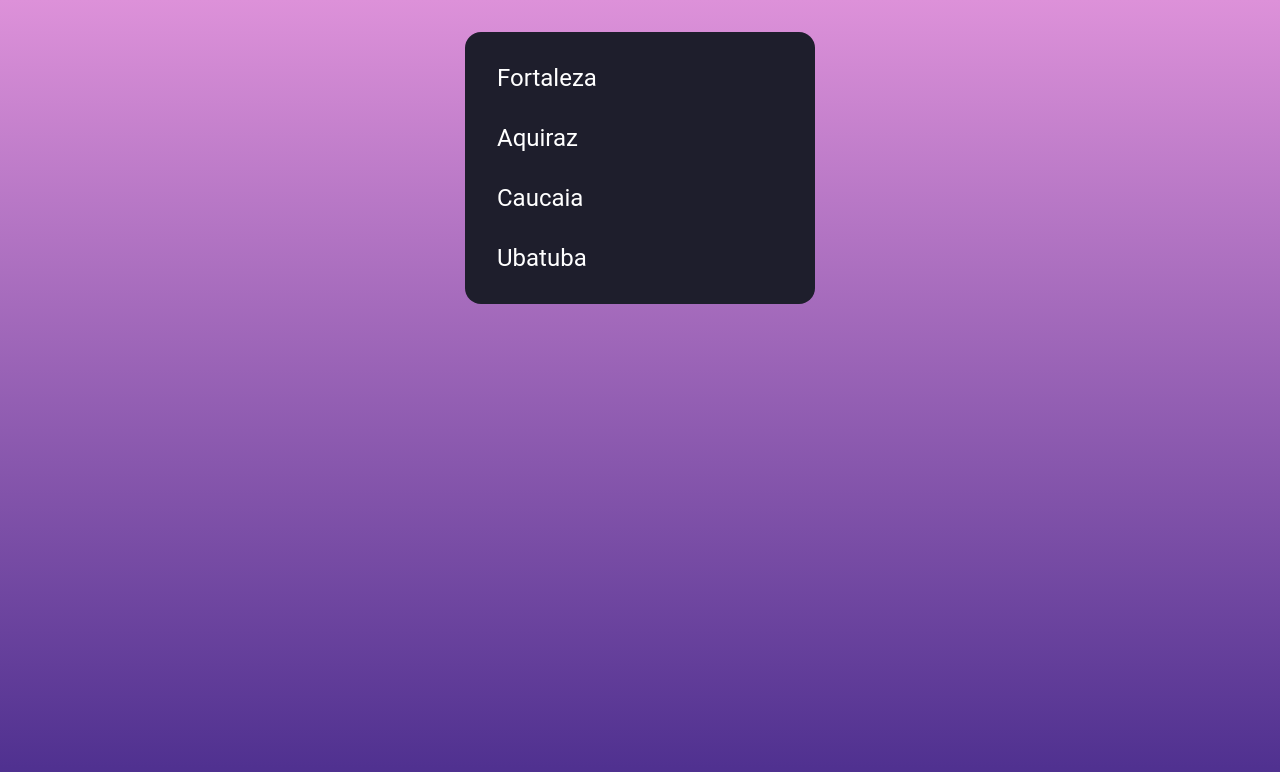
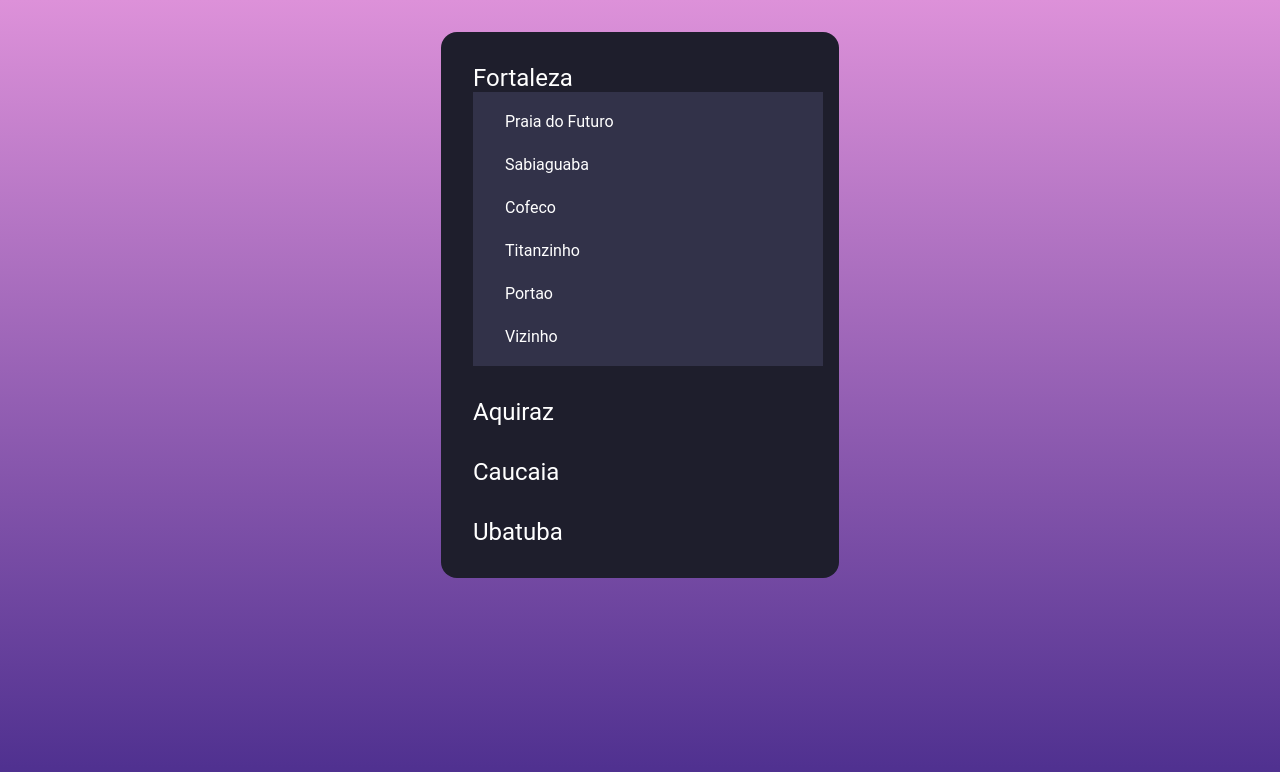
Before and after one commit to vidalme/unsPico, a React (Vite) app: page / in a window 1280 px wide. Both pictures are taken after a click on the item "Fortaleza". Shown: the top 772 px of the page. Built offline with nearby package versions, Linux system fonts and the light colour scheme.

Commit message:
acabei a parte de menus com submenus

```diff
--- a/src/components/MenuCidades.jsx
+++ b/src/components/MenuCidades.jsx
@@ -8,22 +8,14 @@ const MenuCidades = ({ cidades }) => {
   const cids = cidades.meuJSON;
 
   if (cids ?? false) {
-    cids.map((cid) => (cid.aberto = false));
-
     const [subMenu, setSubMenu] = useState({});
 
     const handleClick = (e) => {
-      const acionado = cids.find((m) => m.nome === e.target.innerText);
-
-      if (acionado === subMenu) {
-        console.log("mesmobotao");
-      } else {
-        // console.log(acionado.nome);
-        acionado.aberto = true;
-        setSubMenu(() => {
-          return acionado;
-        });
-      }
+      const clicado = cids.find((m) => m.id === e.target.id);
+      console.log(clicado);
+      console.log(subMenu);
+      clicado && setSubMenu(clicado);
+      clicado === subMenu && setSubMenu({});
     };
 
     return (
@@ -32,13 +24,12 @@ const MenuCidades = ({ cidades }) => {
           return (
             <li
               key={cidade.id}
+              id={cidade.id}
               className="botao-menu-cidades"
               onClick={handleClick}
             >
               {cidade.nome}
-              {cidade.aberto && cidade !== subMenu
-                ? console.log("abriu")
-                : console.log("nada")}
+              {cidade === subMenu && <MenuPraias praias={cidade.praias} />}
             </li>
           );
         })}
--- a/src/components/MenuPraias.jsx
+++ b/src/components/MenuPraias.jsx
@@ -1,27 +1,29 @@
+import { useState } from "react";
 import meuJSON from "../data/conteudo.json";
 
 const { praias } = meuJSON[0];
 
-export const MenuPraias = ({ cidade }) => {
-  console.log(cidade.praias);
-  console.log("oi");
-  // function handleClick(e) {
-  //   // console.log(e);
-  // }
+export const MenuPraias = ({ praias }) => {
+  const [picoDisplay, setPicoDisplay] = useState({});
 
-  // return (
-  //   <ul className="menu-praias">
-  //     {praias.map((praia) => {
-  //       return (
-  //         <li
-  //           onClick={handleClick}
-  //           className="botao-menu-praias"
-  //           key={praia.id}
-  //         >
-  //           {praia.nome}
-  //         </li>
-  //       );
-  //     })}
-  //   </ul>
-  // );
+  function handleClick(e) {
+    //console.log(praias.filter((p) => console.log(p.nome)));
+    // console.log(praias.filter((p) => p.name === e.target.innerText));
+  }
+  return (
+    <ul className="menu-praias">
+      {praias.map((praia) => {
+        return (
+          <li
+            onClick={handleClick}
+            className="botao-menu-praias"
+            key={praia.id}
+            id={praia.id}
+          >
+            {praia.nome}
+          </li>
+        );
+      })}
+    </ul>
+  );
 };
--- a/src/data/conteudo.json
+++ b/src/data/conteudo.json
@@ -5,7 +5,7 @@
     "url": "/fortaleza.html",
     "praias": [
       {
-        "id": 1,
+        "id": 1001,
         "nome": "Praia do Futuro",
         "epoca": "Gera o ano todo, mas rola pegar lisinho quando o vento diminui entre fevereiro e junho",
 
@@ -26,7 +26,7 @@
         }
       },
       {
-        "id": 2,
+        "id": 1002,
         "nome": "Sabiaguaba",
         "epoca": "Quando a mare tira a areia de cima das pedras, fim do ano ate o carnaval",
 
@@ -40,7 +40,7 @@
         }
       },
       {
-        "id": 3,
+        "id": 1003,
         "nome": "Cofeco",
         "epoca": "Gera o ano com perfeição",
 
@@ -60,7 +60,7 @@
         }
       },
       {
-        "id": 4,
+        "id": 1004,
         "nome": "Titanzinho",
         "epoca": "Outubro a dezembro",
 
@@ -74,7 +74,7 @@
         }
       },
       {
-        "id": 5,
+        "id": 1005,
         "nome": "Portao",
         "epoca": "Fevereiro",
 
@@ -93,7 +93,7 @@
         }
       },
       {
-        "id": 6,
+        "id": 1006,
         "nome": "Vizinho",
         "epoca": "Segundo semetre inteiro",
 
@@ -120,7 +120,7 @@
     "url": "/aquiraz.html",
     "praias": [
       {
-        "id": 1,
+        "id": 1007,
         "nome": "PDD",
 
         "descricao": "Porto das Dunas é um pico que quando tem ondulação se destaca pela clareza da agua e perfeicao das ondas, a agua é bem mais limpa que a da praia do futuro porem o mar é menor.",
@@ -140,7 +140,7 @@
         }
       },
       {
-        "id": 2,
+        "id": 1008,
         "nome": "Iguape",
 
         "descricao": "Fica completamente flat sem ondulação boa, apenas com uma direita longa no pontao, porem quando entra swell com um vento terral aqui gera uma das ondas mas perfeitas da costa leste",
@@ -153,7 +153,7 @@
         }
       },
       {
-        "id": 3,
+        "id": 1009,
         "nome": "Lagoinha",
         "descricao": "Comumente pequeno porem com uma onda bem formada, pico disputado mas com espaco legal pra todo mundo",
         "mare": "Na enchente da parte da manha ou secando a tarde",
@@ -178,7 +178,7 @@
     "url": "/caucaia.html",
     "praias": [
       {
-        "id": 1,
+        "id": 1010,
         "nome": "Iparana",
 
         "descricao": "Iparana se esconde atras do caminho saindo de fortaleza para o Icarai, com poucas vias de acesso e uma entrada sobre as pedras recebe poucos surfistas nao locais",
@@ -198,7 +198,7 @@
         }
       },
       {
-        "id": 2,
+        "id": 1011,
         "nome": "Icarai",
 
         "descricao": "Funciona melhor quando as pedras ficam cobertas de areia por conta do backwash, period de fevereiro ate junho",
@@ -211,7 +211,7 @@
         }
       },
       {
-        "id": 3,
+        "id": 1012,
         "nome": "Pico das Almas",
         "descricao": "Comumente pequeno porem com uma onda bem formada, pico disputado mas com espaco legal pra todo mundo",
         "mare": "Na enchente da parte da manha ou secando a tarde",
@@ -236,7 +236,7 @@
     "url": "/Ubatuba.html",
     "praias": [
       {
-        "id": 1,
+        "id": 1013,
         "nome": "Itamambuca",
 
         "descricao": "Praia de Itamambuca ja foi pico de etapa do WCT, com uma direita fenomenal",
@@ -256,7 +256,7 @@
         }
       },
       {
-        "id": 2,
+        "id": 1014,
         "nome": "Vermelha",
 
         "descricao": "Funciona melhor quando as pedras ficam cobertas de areia por conta do backwash, period de fevereiro ate junho",
@@ -269,7 +269,7 @@
         }
       },
       {
-        "id": 3,
+        "id": 1015,
         "nome": "Felix",
         "descricao": "Comumente pequeno porem com uma onda bem formada, pico disputado mas com espaco legal pra todo mundo",
         "mare": "Na enchente da parte da manha ou secando a tarde",
@@ -287,7 +287,7 @@
         }
       },
       {
-        "id": 4,
+        "id": 1016,
         "nome": "Português",
         "descricao": "Comumente pequeno porem com uma onda bem formada, pico disputado mas com espaco legal pra todo mundo",
         "mare": "Na enchente da parte da manha ou secando a tarde",
@@ -305,7 +305,7 @@
         }
       },
       {
-        "id": 5,
+        "id": 1017,
         "nome": "Toninhas",
         "descricao": "Comumente pequeno porem com uma onda bem formada, pico disputado mas com espaco legal pra todo mundo",
         "mare": "Na enchente da parte da manha ou secando a tarde",
--- a/src/index.css
+++ b/src/index.css
@@ -80,5 +80,5 @@ li.botao-menu-praias {
   cursor: pointer;
 }
 li.botao-menu-praias:hover {
-  background-color: rgb(87, 87, 100);
+  background-color: rgb(45, 45, 61);
 }
```
